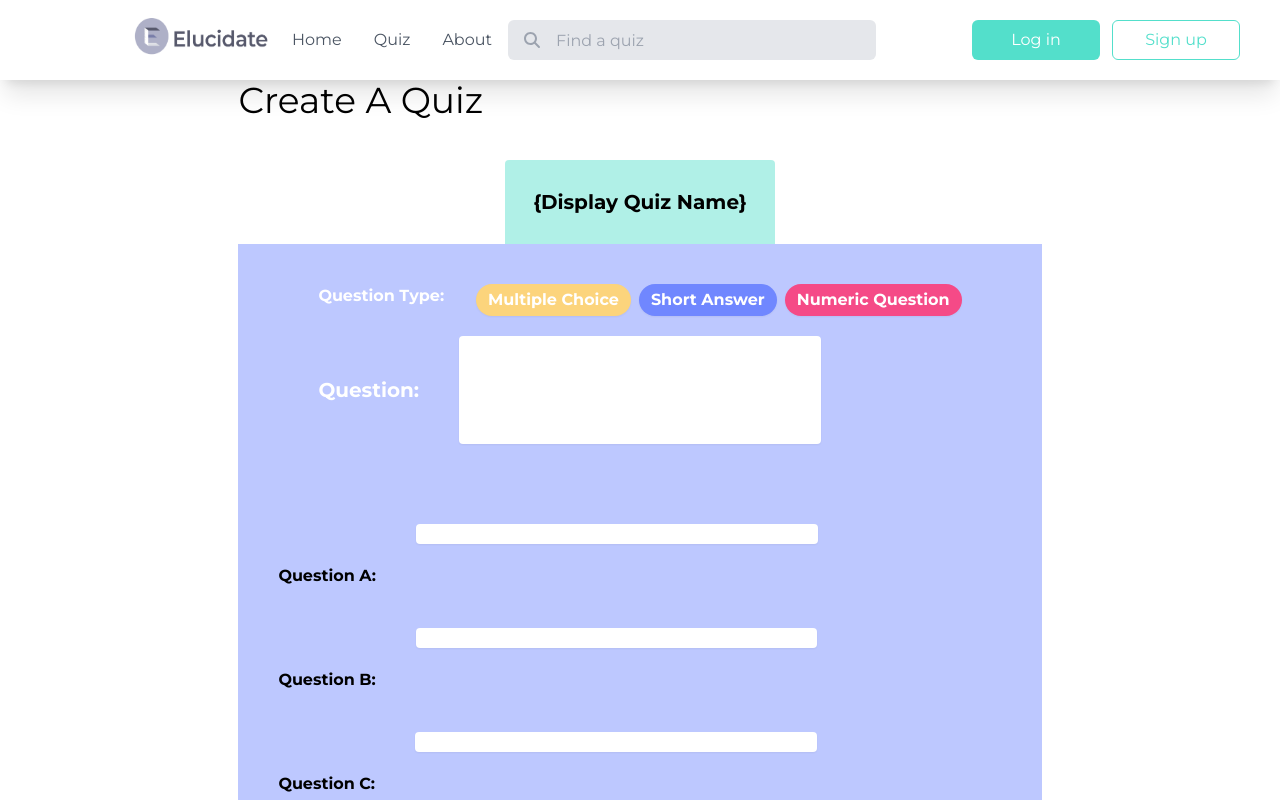
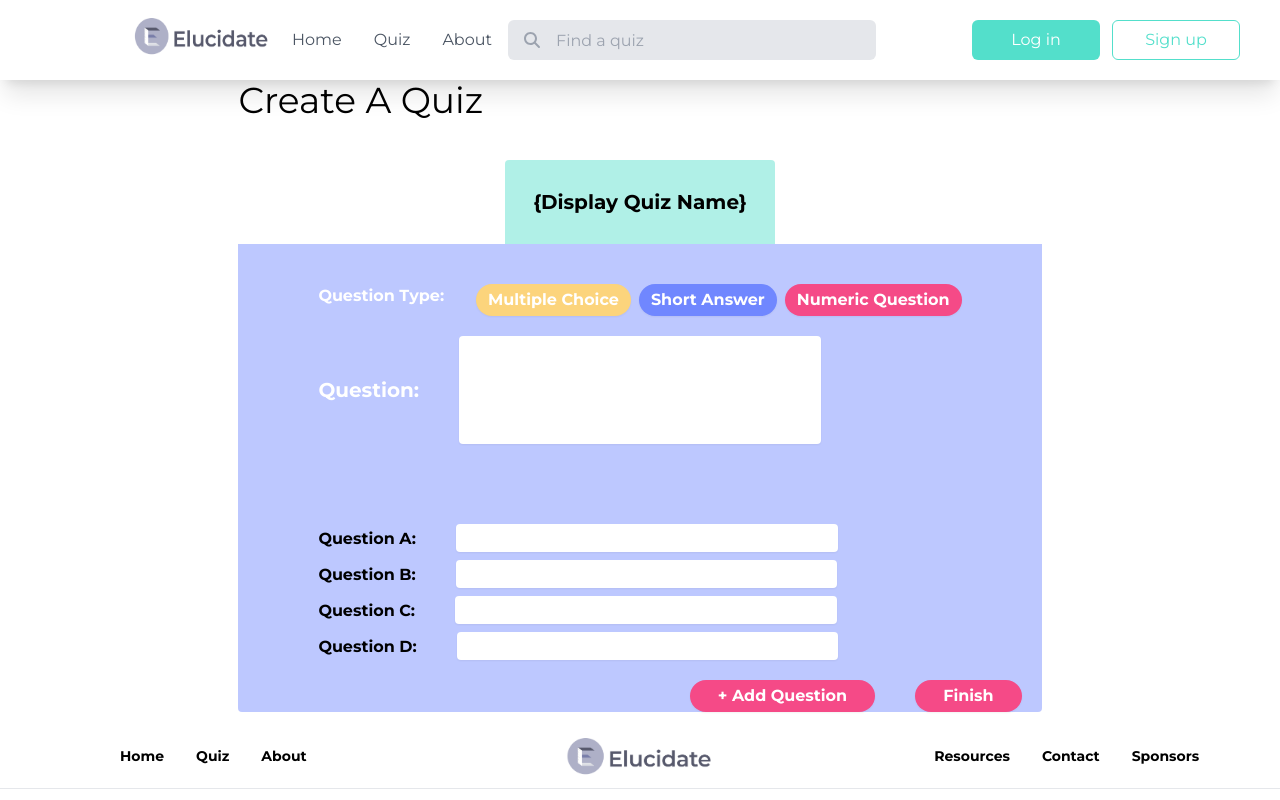
Before and after one commit to codersforcauses/elucidate, a Nuxt app in the folder client/: page /MCQ in a window 1280 px wide. Shown: the top 800 px of the page. Built offline with nearby package versions, Linux system fonts and the light colour scheme.

Commit message:
[WIP] Fix layout of answers

```diff
--- a/client/components/AnswersBox.vue
+++ b/client/components/AnswersBox.vue
@@ -1,7 +1,7 @@
 <template>
-    <div class="flex inline-flex">
+    <div>
         <label class="p-10 text-black text-md font-bold">{{ header }}</label>
-        <input class="p-0 m-0 w-1/2 h-5 rounded shadow-sm" :type="inputType" />
+        <input class="p-0 m-0 w-1/2 h-7 rounded shadow-sm" :type="inputType" />
     </div>
 </template>
 
--- a/client/pages/MCQ.vue
+++ b/client/pages/MCQ.vue
@@ -15,7 +15,7 @@
             </div>
             <QuestionBox header="Question:"></QuestionBox>
 
-            <div class="flex flex-col columns-4">
+            <div class="flex flex-col columns-4 gap-2 ml-10">
                 <AnswersBox header="Question A:"></AnswersBox>
                 <AnswersBox header="Question B:"></AnswersBox>
                 <AnswersBox header="Question C:"></AnswersBox>
```
